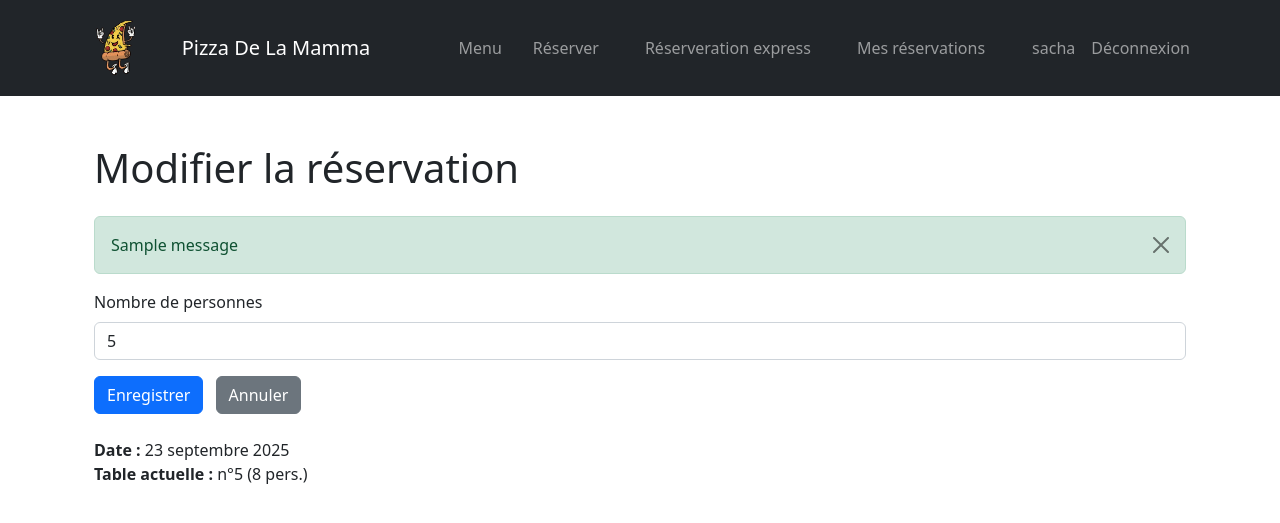
After one commit to SachaPaoliCchic/lab2_web_restaurant, a Django app: page /reservation/modifier/5/ in a window 1280 px wide. The commit adds this page. Shown: the top 523 px of the page. Run offline with Django 5.2, Linux system fonts and the light colour scheme; a user stored in the database is signed in; data comes from the database, SQL or seed files in the repository; both versions use the stored data as it was after the commit; one stand-in notice (Sample message) is shown; some libraries are stand-ins or nearby versions.

Commit message:
feat : update reservations

```diff
--- /dev/null
+++ b/demo_app/templates/update_reservation.html
@@ -0,0 +1,28 @@
+{% extends "base.html" %}
+{% block title %}Modifier la réservation{% endblock %}
+{% block content %}
+<div class="container mt-5">
+    <h1 class="mb-4">Modifier la réservation</h1>
+    {% if messages %}
+        {% for message in messages %}
+            <div class="alert alert-{{ message.tags }} alert-dismissible fade show" role="alert">
+                {{ message }}
+                <button type="button" class="btn-close" data-bs-dismiss="alert"></button>
+            </div>
+        {% endfor %}
+    {% endif %}
+    <form method="post">
+        {% csrf_token %}
+        <div class="mb-3">
+            <label for="nombre_personnes" class="form-label">Nombre de personnes</label>
+            <input type="number" class="form-control" id="nombre_personnes" name="nombre_personnes" min="1" value="{{ reservation.nombre_personnes }}" required>
+        </div>
+        <button type="submit" class="btn btn-primary">Enregistrer</button>
+        <a href="{% url 'mes-reservations' %}" class="btn btn-secondary ms-2">Annuler</a>
+    </form>
+    <div class="mt-4">
+        <strong>Date :</strong> {{ reservation.date }}<br>
+        <strong>Table actuelle :</strong> n°{{ reservation.table.numero }} ({{ reservation.table.capacite }} pers.)
+    </div>
+</div>
+{% endblock %}
--- a/demo_app/urls.py
+++ b/demo_app/urls.py
@@ -8,6 +8,7 @@ urlpatterns = [
     path('reservation-express/', views.reservation_express_view, name="reservation-express"),  # Réservation express
     path('about/', views.AboutView.as_view(), name="about"),  # Page "À propos"
     path('mes-reservations/', views.MesreservationsView, name="mes-reservations"),  # Page "Mes réservations"
+    path('reservation/modifier/<int:reservation_id>/', views.modifier_reservation_view, name="modifier-reservation"),
     path('signup/', views.signup_view, name="signup"),
     path('login/', views.login_view, name="login"),
     path('logout/', views.logout_view, name="logout"),
--- a/demo_app/views.py
+++ b/demo_app/views.py
@@ -127,3 +127,28 @@ def login_view(request):
 def logout_view(request):
     logout(request)
     return redirect('index')
+
+def modifier_reservation_view(request, reservation_id):
+    if not request.user.is_authenticated:
+        return redirect('login')
+    reservation = Reservation.objects.filter(id=reservation_id, client__email=request.user.email).first()
+    if not reservation:
+        messages.error(request, "Réservation introuvable ou non autorisée.")
+        return redirect('mes-reservations')
+    if request.method == 'POST':
+        nombre_personnes = int(request.POST.get('nombre_personnes'))
+        # Cherche une table dispo avec la bonne capacité pour la même date
+        table_disponible = Table.objects.filter(
+            capacite__gte=nombre_personnes
+        ).exclude(
+            reservation__date=reservation.date
+        ).order_by('capacite').first()
+        if table_disponible:
+            reservation.nombre_personnes = nombre_personnes
+            reservation.table = table_disponible
+            reservation.save()
+            messages.success(request, "Réservation modifiée avec succès !")
+            return redirect('mes-reservations')
+        else:
+            messages.error(request, "Aucune table disponible pour cette date et ce nombre de personnes.")
+    return render(request, 'update_reservation.html', {'reservation': reservation})
```
Also changed, not shown: demo_app/templates/mes_reservations.html (+8 -5 lines), db.sqlite3.
